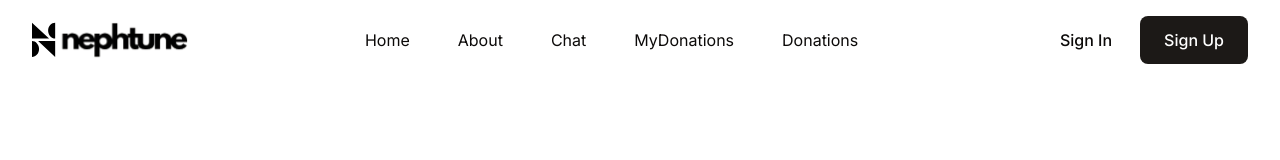
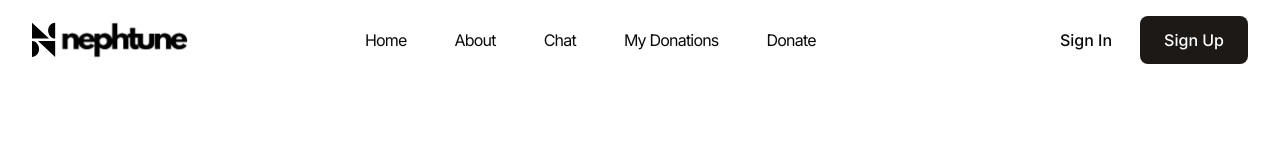
Before and after one commit to alfnsnff/Nepthune, a Next.js app: page /auth/signin in a window 1280 px wide. Shown: the top 160 px of the page. Built offline with nearby package versions, Linux system fonts and the light colour scheme; no server answers.

Commit message:
fix: navbar name and opacity

```diff
--- a/src/components/Header/index.tsx
+++ b/src/components/Header/index.tsx
@@ -105,7 +105,7 @@ const Header = () => {
                   <ul className="block justify-center items-center lg:ml-8 xl:ml-32 mx-auto lg:flex lg:gap-x-8  xl:gap-x-12">
                     {menuData.map((menuItem, index) =>
                       menuItem.path ? (
-                        <li key={menuItem.id} className="group relative">
+                        <li key={menuItem.id} className="group relative hover:opacity-65 tracking-tighter">
                           {pathUrl !== '/' ? (
                             <Link
                               scroll={false}
@@ -137,13 +137,13 @@ const Header = () => {
                   <>
                     <p className={`loginBtn px-7 py-3 text-base font-medium ${!sticky && pathUrl === '/' ? 'text-dark' : 'text-dark'}`}>{auth.currentUser?.displayName}</p>
                     {pathUrl !== '/' || sticky ? (
-                      <button onClick={handleLogout} className="signUpBtn rounded-lg bg-primary bg-opacity-100 px-6 py-3 text-base font-medium text-white duration-300 ease-in-out hover:bg-opacity-20 hover:text-dark">
+                      <button onClick={handleLogout} className="signUpBtn hover:opacity-70 rounded-lg bg-primary bg-opacity-100 px-6 py-3 text-base font-medium text-white duration-300 ease-in-out hover:bg-opacity-20 hover:text-dark">
                         Sign Out
                       </button>
                     ) : (
                       <button
                         onClick={handleLogout}
-                        className="signUpBtn rounded-lg hover:bg-primary/90 dark:bg-white/10 dark:hover:bg-white/20 bg-opacity-20 px-6 py-3 text-base font-medium text-white duration-300 ease-in-out hover:bg-opacity-100 hover:text-dark"
+                        className="signUpBtn rounded-lg hover:bg-primary/90 hover:opacity-70 dark:bg-white/10 dark:hover:bg-white/20 bg-opacity-20 px-6 py-3 text-base font-medium text-white duration-300 ease-in-out hover:bg-opacity-100 hover:text-dark"
                       >
                         Sign Out
                       </button>
--- a/src/components/Header/menuData.tsx
+++ b/src/components/Header/menuData.tsx
@@ -21,13 +21,13 @@ const menuData: Menu[] = [
   },
   {
     id: 5,
-    title: "MyDonations",
+    title: "My Donations",
     path: "/mydonations",
     newTab: false,
   },
   {
     id: 5,
-    title: "Donations",
+    title: "Donate",
     path: "/donations",
     newTab: false,
   },
--- a/src/components/Hero/index.tsx
+++ b/src/components/Hero/index.tsx
@@ -114,7 +114,7 @@ export const metadata: Metadata = {
                   <li>
                       <button
                       onClick={handleDonateClick}
-                      className="inline-flex items-center justify-center rounded-md bg-white px-7 py-[14px] text-center text-base font-medium text-dark shadow-1 transition duration-300 ease-in-out hover:bg-gray-2">
+                      className="inline-flex items-center justify-center rounded-md hover:opacity-55 bg-white px-7 py-[14px] text-center text-base font-medium text-dark shadow-1 transition duration-300 ease-in-out hover:bg-gray-2">
                       Donate Now
                     </button>
                   </li>
```
